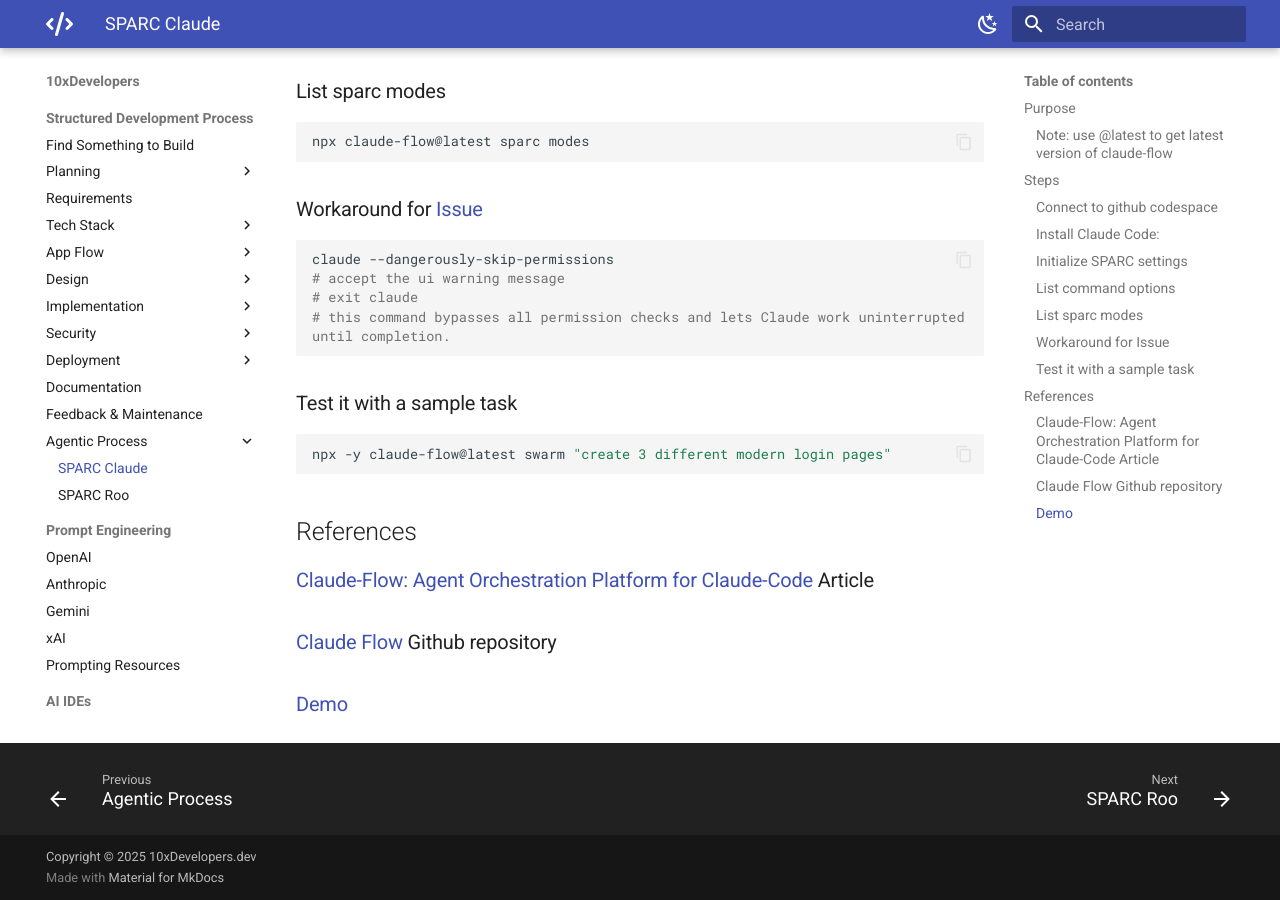
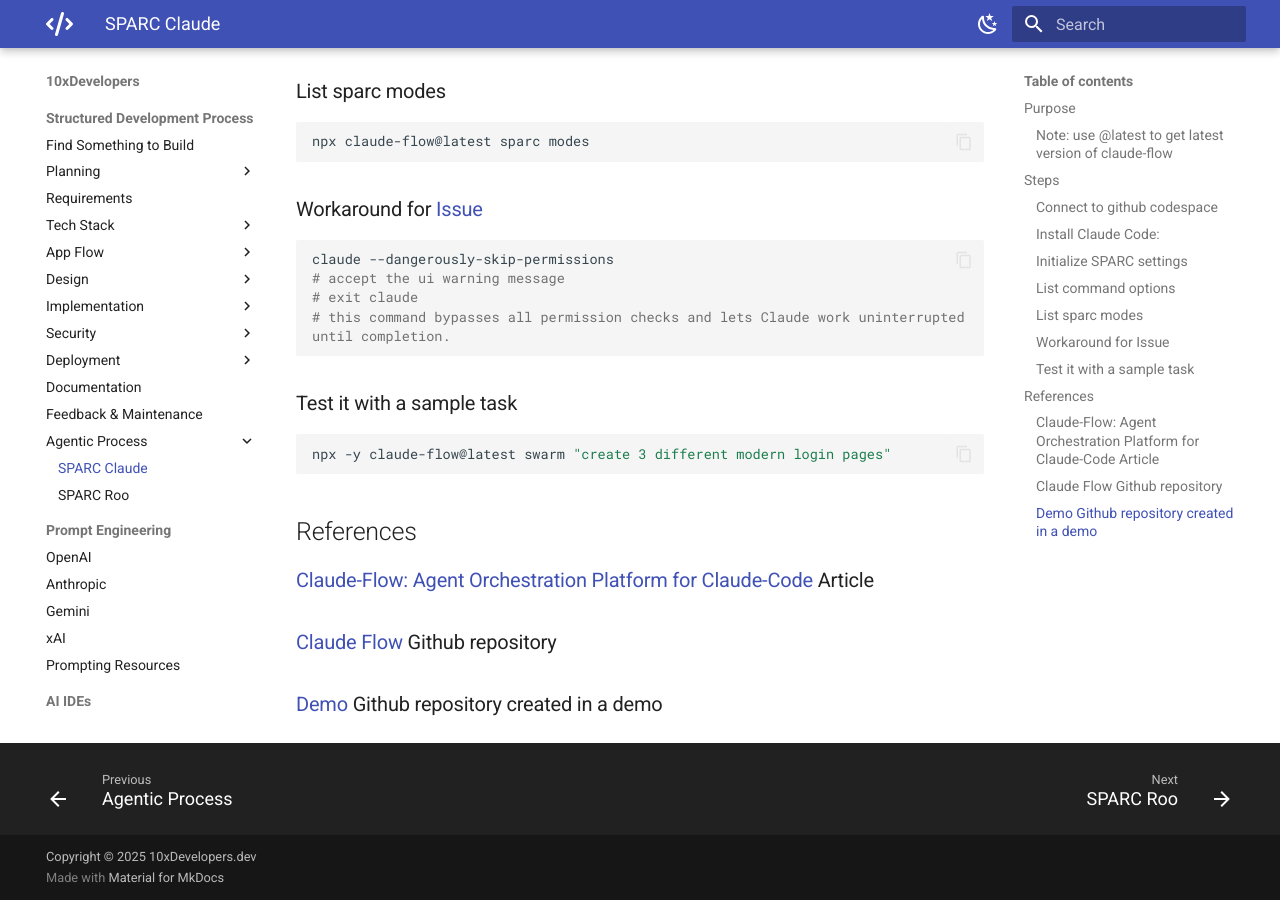
Before and after one commit to shlomoc/10xdev, an MkDocs documentation site: the page built from docs/structured/agentic/SPARC-claude.md, in a window 1280 px wide and 900 px high, scrolled down 729 px. Built offline with MkDocs 1.6.1 and Material for MkDocs 9.7.7, drawn with Linux system fonts in a browser that asks for light colours.

```diff
--- a/docs/structured/agentic/SPARC-claude.md
+++ b/docs/structured/agentic/SPARC-claude.md
@@ -51,4 +51,4 @@ npx -y claude-flow@latest swarm "create 3 different modern login pages"
 
 ### [Claude-Flow: Agent Orchestration Platform for Claude-Code](https://www.linkedin.com/pulse/claude-flow-agent-orchestration-platform-claude-code-reuven-cohen-bhimc) Article
 ### [Claude Flow](https://github.com/ruvnet/claude-code-flow) Github repository
-### [Demo](https://github.com/ruvnet/yyz-agentics-june)
+### [Demo](https://github.com/ruvnet/yyz-agentics-june) Github repository created in a demo
```
Also changed, not shown: docs/prompt-engineering/openai.md (+1 -0 lines), docs/resources/ai-resources.md (+1 -0 lines).
